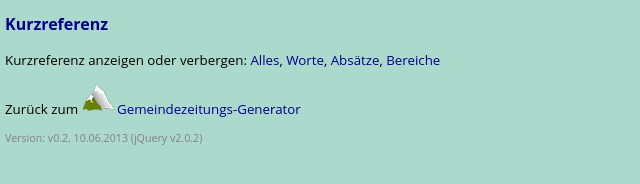
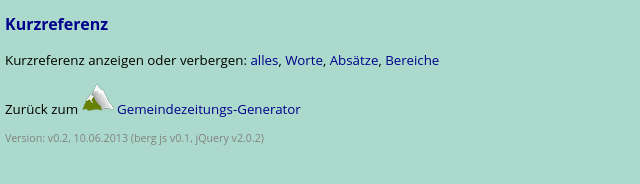
Before and after one commit to leutloff/bergcms, a plain HTML site: page www/htdocs/brg/hilfe.html in a window 1280 px wide. Shown: the part 550-734 px from the top of the page, 0-640 px from the left. Drawn offline with Linux system fonts and the light colour scheme.

Commit message:
Moved javascript code for short reference to a separate file.

```diff
--- a/www/htdocs/brg/hilfe.html
+++ b/www/htdocs/brg/hilfe.html
@@ -59,63 +59,23 @@
     </p>
 
     <h3>Kurzreferenz</h3>
-    <p>
-    Kurzreferenz anzeigen oder verbergen:
-    <a href="javascript:;" id="refall">Alles</a>,
-    <a href="javascript:;" id="refwords">Worte</a>,
-    <a href="javascript:;" id="refpara">Absätze</a>,
-    <a href="javascript:;" id="refregions">Bereiche</a>
-    </p>
-    <p id="contentwords">\textbf{fett}
-    </p>
-    <p id="contentpara">\newline
-    </p>
-    <p id="contentregions">
-       &gt;spalten#2#zweispaltig<br />
-    </p>
+    <div id="brg-short-reference"></div>
 
     <p>
     Zurück zum
     <a href="/cgi-bin/brg/berg.pl" target="_top"><img src="/brg/bgico/berg-32.png" width="32" height="32" border="0"> Gemeindezeitungs-Generator</a>
     </p>
 
-    <p class="version" id="berg-version">Version: v0.2, 10.06.2013</p>
+    <p class="version" id="brg-version">Version: v0.2, 10.06.2013</p>
 
     </body>
     <script type="text/javascript" src="/brg/js/jquery-2.0.2.min.js"></script>
+    <script type="text/javascript" src="/brg/js/berg.js"></script>
     <script type="text/javascript">
-        $( document ).ready(function() {
-            if (console) { console.log( "ready!" ); }
-            $("#berg-version").append(" (jQuery v" + $().jquery + ")");
-
-            $("#contentwords").hide();
-            $("#contentpara").hide();
-            $("#contentregions").hide();
-            $("#refall").click(function() {
-                if ($("#contentwords").is(":visible") ||
-                    $("#contentpara").is(":visible") ||
-                    $("#contentregions").is(":visible"))
-                {
-                    $("#contentwords").hide();
-                    $("#contentpara").hide();
-                    $("#contentregions").hide();
-                }
-                else
-                {
-                    $("#contentwords").show();
-                    $("#contentpara").show();
-                    $("#contentregions").show();
-                }
-            });
-            $("#refwords").click(function() {
-                $("#contentwords").toggle();
-            });
-            $("#refpara").click(function() {
-                $("#contentpara").toggle();
-            });
-            $("#refregions").click(function() {
-                $("#contentregions").toggle();
-            });
+        $(document).ready(function() {
+            if (console) { console.log("document ready!"); }
+            brg.onLoadCommon();
+            brg.onLoadShortReference();
         });
     </script>
 </html>
--- /dev/null
+++ b/www/htdocs/brg/js/berg.js
@@ -0,0 +1,65 @@
+/*!
+ * Berg CMS JavaScript
+ *
+ * Copyright 2013 Christian Leutloff
+ * Released under the MIT license
+ * https://github.com/leutloff/berg/blob/master/LICENSES/MIT-LICENSE.txt
+ */
+var brg = {
+    // function should be called on document ready. Adds version information to HTML page.
+    onLoadCommon: function (){
+        if (console) { console.log("brgOnLoadCommon called."); }
+        $("#brg-version").append(" (berg js v0.1, jQuery v" + $().jquery + ")");
+
+    },
+
+    // adds a short reference for the Berg CMS commands.
+    onLoadShortReference: function(){
+        if (console) { console.log("brgOnLoadShortReference called."); }
+        var shortref="";
+        shortref += "Kurzreferenz anzeigen oder verbergen: ";
+        shortref += "    <a href=\"javascript:;\" id=\"refall\">alles<\/a>,";
+        shortref += "    <a href=\"javascript:;\" id=\"refwords\">Worte<\/a>,";
+        shortref += "    <a href=\"javascript:;\" id=\"refpara\">Absätze<\/a>,";
+        shortref += "    <a href=\"javascript:;\" id=\"refregions\">Bereiche<\/a>    ";
+        shortref += "    <\/p>";
+        shortref += "    <p id=\"contentwords\">\\textbf{fett}";
+        shortref += "    <\/p>";
+        shortref += "    <p id=\"contentpara\">\\newline";
+        shortref += "    <\/p>";
+        shortref += "    <p id=\"contentregions\">";
+        shortref += "       &gt;spalten#2#zweispaltig<br \/>";
+        shortref += "    <\/p>";
+
+        $("#brg-short-reference").replaceWith(shortref);
+
+        $("#contentwords").hide();
+        $("#contentpara").hide();
+        $("#contentregions").hide();
+        $("#refall").click(function() {
+            if ($("#contentwords").is(":visible") ||
+                $("#contentpara").is(":visible") ||
+                $("#contentregions").is(":visible"))
+            {
+                $("#contentwords").hide();
+                $("#contentpara").hide();
+                $("#contentregions").hide();
+            }
+            else
+            {
+                $("#contentwords").show();
+                $("#contentpara").show();
+                $("#contentregions").show();
+            }
+        });
+        $("#refwords").click(function() {
+            $("#contentwords").toggle();
+        });
+        $("#refpara").click(function() {
+            $("#contentpara").toggle();
+        });
+        $("#refregions").click(function() {
+            $("#contentregions").toggle();
+        });
+    }
+};
```
